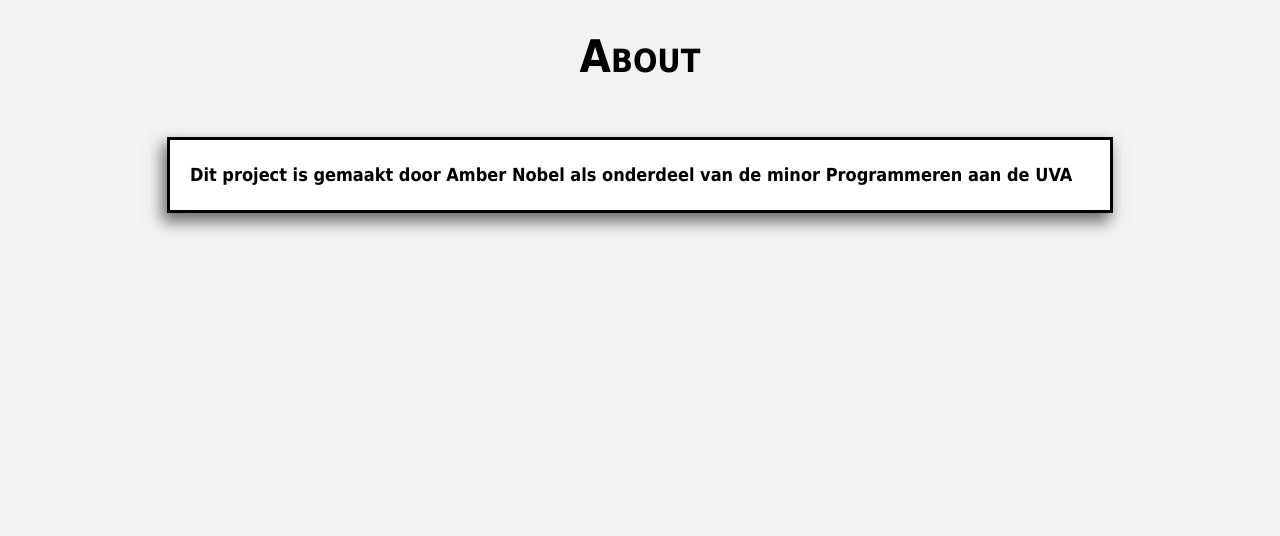
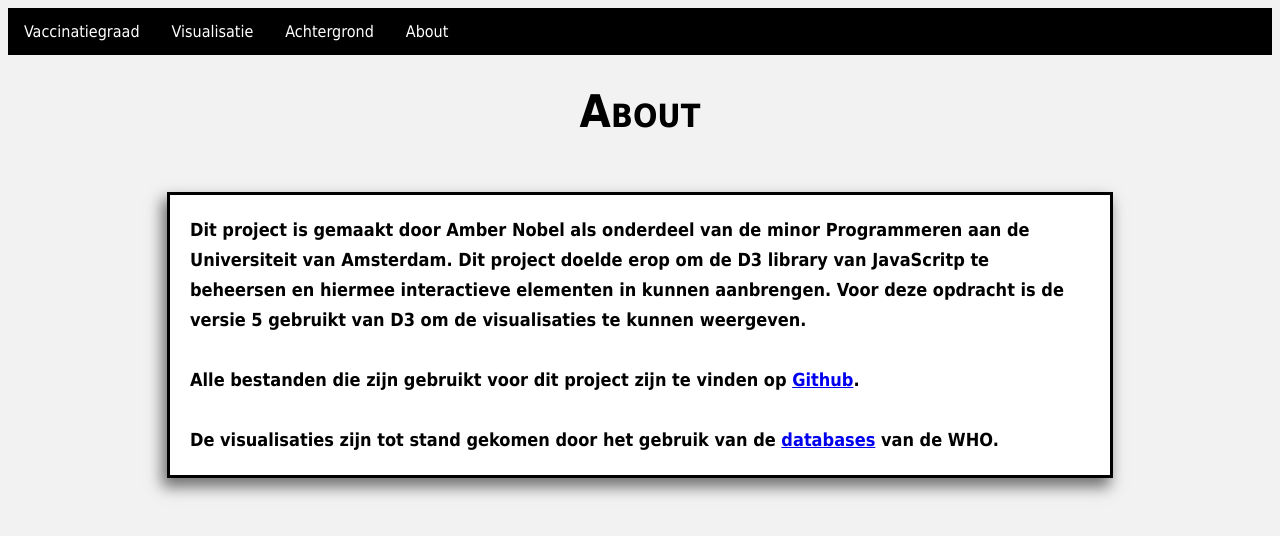
Before and after one commit to A-mberr/project, a plain HTML site: page about.html in a window 1280 px wide. Drawn offline with Linux system fonts and the light colour scheme.

Commit message:
extended text

```diff
--- a/about.html
+++ b/about.html
@@ -7,16 +7,25 @@ Student number: 11819359 -->
 
   <head>
     <meta charset="utf-8">
-  <script src="d3/d3.v5.js"></script>
     <link href="vacc.css" rel="stylesheet">
     <title>Scatterplot assignment</title>
-  <style>
-  </style>
   </head>
 
   <body>
+    <ul>
+      <li><a>Vaccinatiegraad</a></li>
+      <li><a href="vacc.html">Visualisatie</a></li>
+      <li><a href="background.html">Achtergrond</a></li>
+      <li><a href="about.html">About</a></li>
+    </ul>
+
     <h1>About</h1>
-  <p>Dit project is gemaakt door Amber Nobel als onderdeel van de minor Programmeren aan de UVA</p>
+    <p class="paragraph">Dit project is gemaakt door Amber Nobel als onderdeel van de minor Programmeren aan de Universiteit van Amsterdam.
+      Dit project doelde erop om de D3 library van JavaScritp te beheersen en hiermee interactieve elementen in kunnen aanbrengen.
+      Voor deze opdracht is de versie 5 gebruikt van D3 om de visualisaties te kunnen weergeven.<br><br>
+      Alle bestanden die zijn gebruikt voor dit project zijn te vinden op <a href="https://github.com/A-mberr/project"> Github</a>.<br><br>
+      De visualisaties zijn tot stand gekomen door het gebruik van de <a href="http://apps.who.int/gho/data/node.main.A824?lang=en">databases</a>
+      van de WHO.
+      </p>
     </body>
-
 </html>
```
Lines whose indentation alone changed are shown as unchanged.
